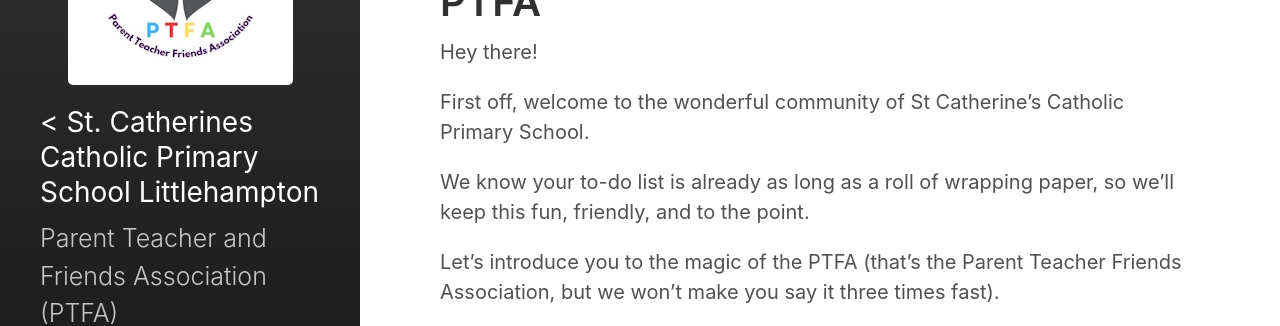
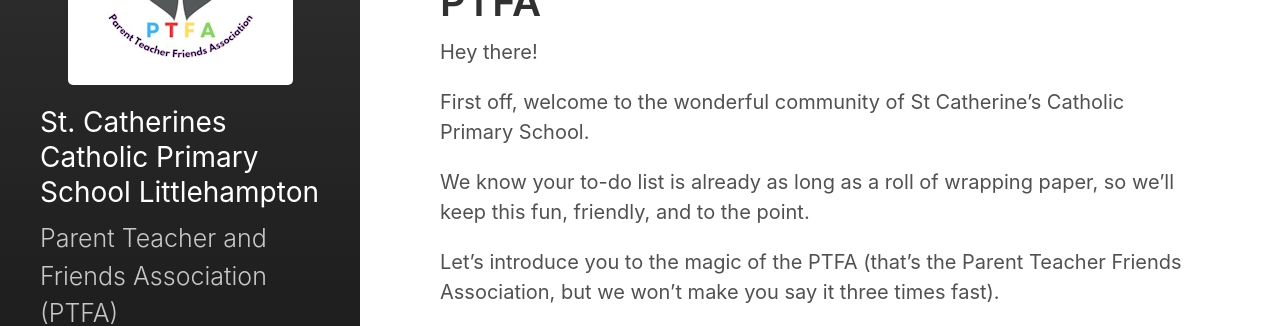
Before and after one commit to skeddy/stcathsptfa, a Jekyll site: the page built from index.md, in a window 1280 px wide. Shown: the part 180-506 px from the top of the page. Built offline with Jekyll 4.4.1, drawn with Linux system fonts in a browser that asks for light colours.

```diff
--- a/_includes/sidebar.html
+++ b/_includes/sidebar.html
@@ -3,7 +3,7 @@
     <div class="site-title">
       <img src="/_content/ptfa_logo_small.jpg" alt="{{ site.title }} logo" class="centered-logo"/>
       <a href="{{ "/" | relative_url }}">
-<<!--        {% unless page.url == "/" %}
+<!--        {% unless page.url == "/" %}
           <span class="back-arrow icon">{% include svg/back-arrow.svg %}</span>
         {% endunless %}
 -->
```
